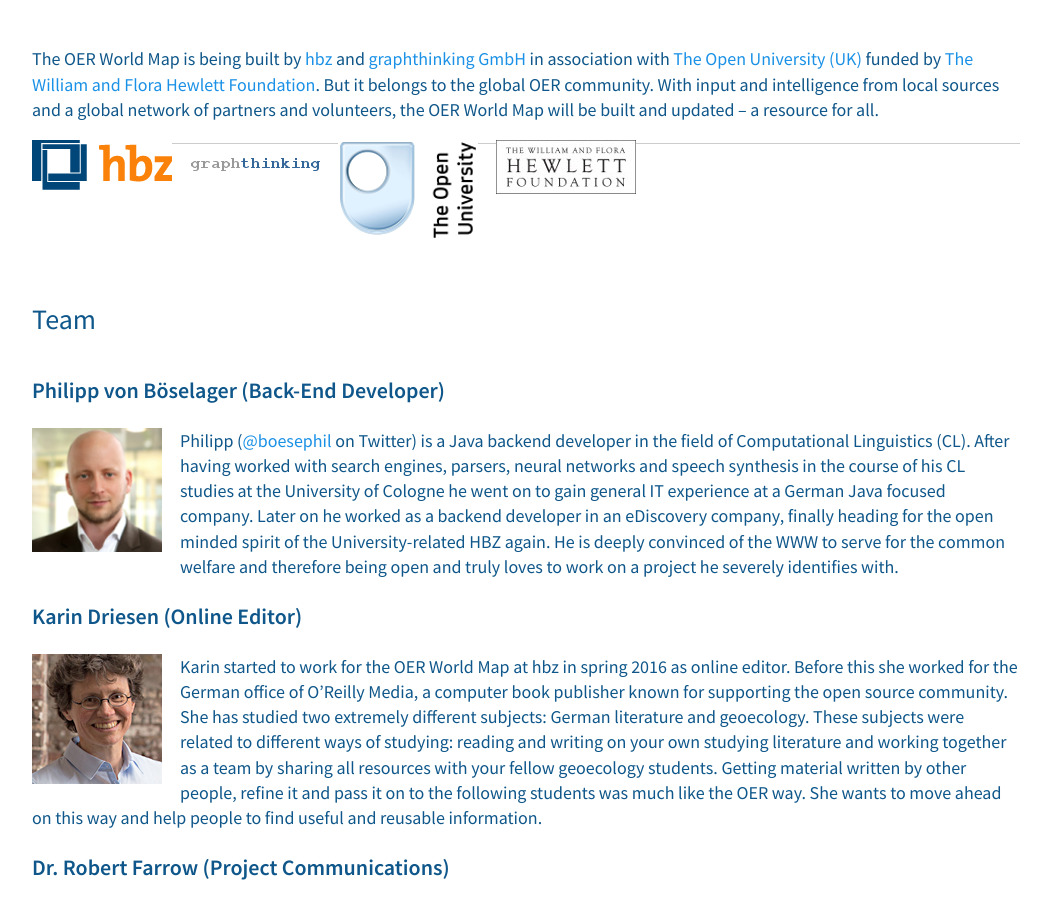
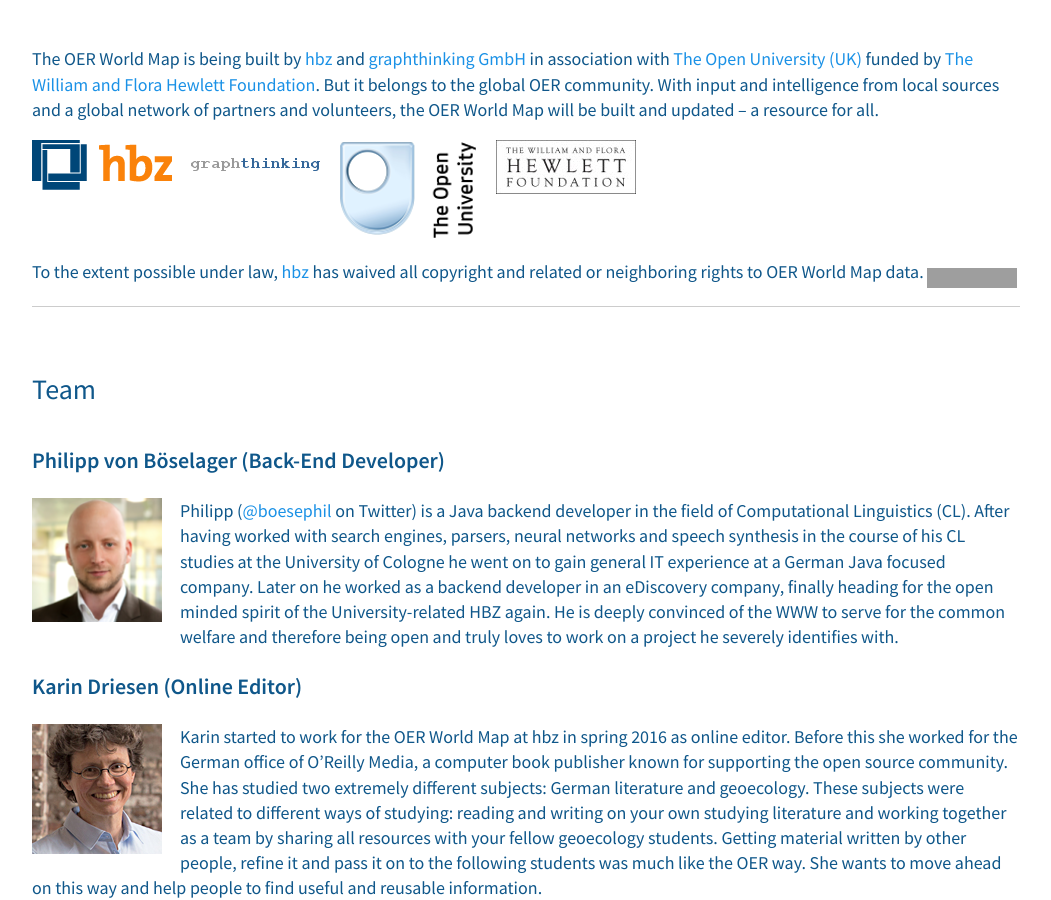
Before and after one commit to hbz/oerworldmap-ui, a Jekyll site: the page built from docs/about.md, in a window 1280 px wide and 900 px high, scrolled down 1136 px. Shown: the whole window, without its empty margins (114-1165 px from the left). Built offline with Jekyll 4.4.1, drawn with Linux system fonts in a browser that asks for light colours; nearby versions of some CDN libraries; comment, search, counter and statistics services are not loaded; a style sheet for code colours, icons or effects is not loaded; grey boxes are pictures that could not be loaded.

Commit message:
Add license to about and api

```diff
--- a/docs/about.md
+++ b/docs/about.md
@@ -18,6 +18,22 @@
 The OER World Map is being built by [hbz](http://www.hbz-nrw.de) and [graphthinking GmbH](http://www.graphthinking.com) in association with [The Open University (UK)](http://www.open.ac.uk/) funded by [The William and Flora Hewlett Foundation](http://www.hewlett.org/). But it belongs to the global OER community. With input and intelligence from local sources and a global network of partners and volunteers, the OER World Map will be built and updated – a resource for all.
 
 ![hbz](/assets/images/image06.gif) ![graphthinkingGmbH](/assets/images/image10.png) ![The Open University](/assets/images/image07.png) ![The William and Flora Hewlett Foundation](/assets/images/image04.jpg)
+
+
+<div style="clear: both;">
+  <p xmlns:dct="http://purl.org/dc/terms/" >
+    To the extent possible under law,
+    <a rel="dct:publisher"
+      href="https://www.hbz-nrw.de/">
+      <span property="dct:title">hbz</span></a>
+    has waived all copyright and related or neighboring rights to
+    <span property="dct:title">OER World Map data</span>.
+    <a rel="license"
+      href="http://creativecommons.org/publicdomain/zero/1.0/">
+      <img src="http://i.creativecommons.org/p/zero/1.0/88x31.png" style="border-style: none; float: none; margin: 0; position: relative; top: 10px;" alt="CC0" />
+    </a>
+  </p>
+</div>
 
 ---
 
```
Also changed, not shown: docs/api.md (+13 -0 lines).
